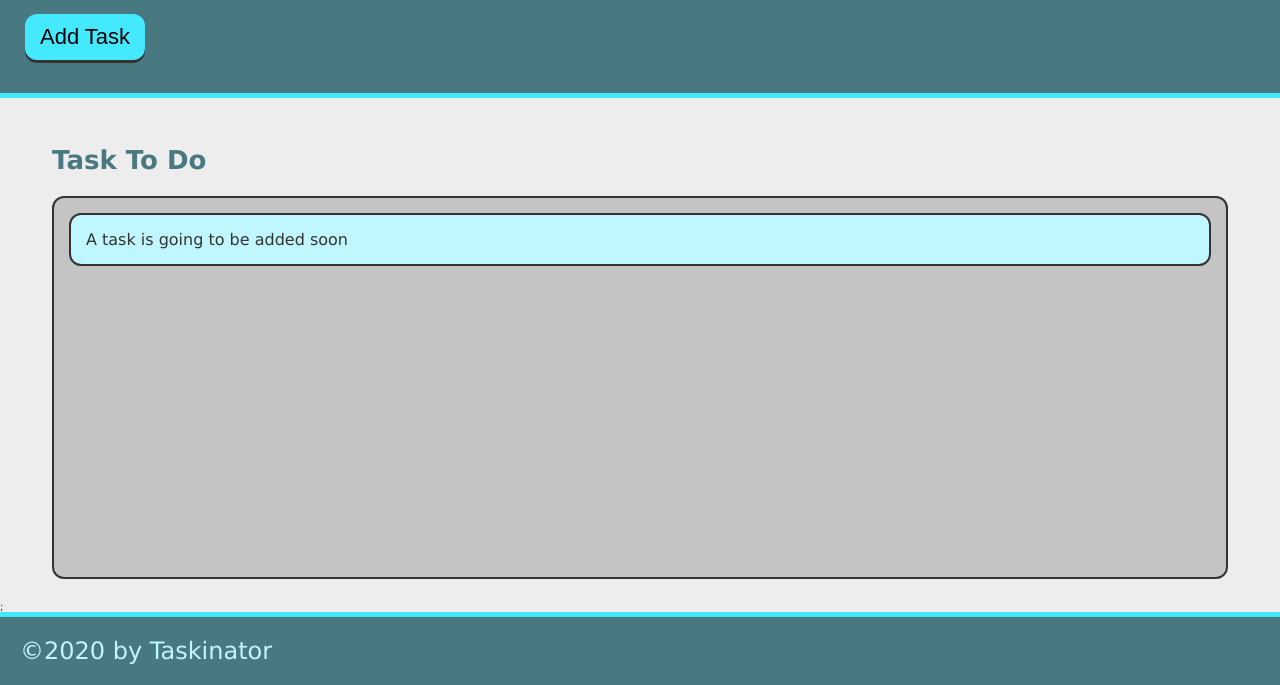
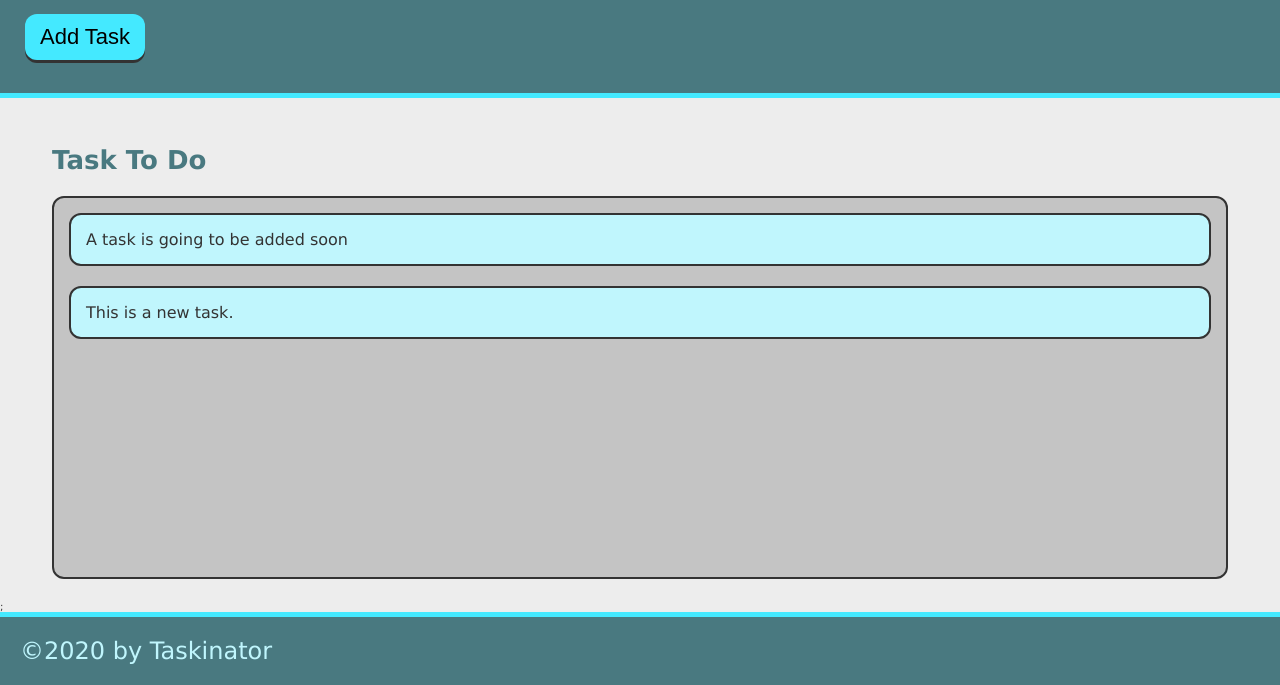
Before and after one commit to nlop3z/taskinator, a plain HTML site: page index.html in a window 1280 px wide. Both pictures are taken after a click on the button "Add Task". Shown: the part 115-800 px from the top of the page. Drawn offline with Linux system fonts and the light colour scheme.

Commit message:
add ability to add task

```diff
--- a/assets/js/script.js
+++ b/assets/js/script.js
@@ -0,0 +1,12 @@
+var buttonEl = document.querySelector("#save-task");
+//console.log(buttonEl);
+var tasksToDoEl = document.querySelector("#tasks-to-do");
+
+var createTaskHandler = function() {
+    var listItemEl = document.createElement("li");
+    listItemEl.textContent = "This is a new task.";
+    listItemEl.className = "task-item";
+    tasksToDoEl.appendChild(listItemEl);
+}
+
+  buttonEl.addEventListener("click", createTaskHandler);
--- a/index.html
+++ b/index.html
@@ -10,13 +10,13 @@
     <header>
         <h1 class="page-title">Taskinator</h1>
         <p>Click the button below to add a new task!</p>
-        <button class="btn">Add Task</button>
+        <button class="btn" id="save-task">Add Task</button>
     </header>
-    <script src="./assets/js/script.js"></script>
+
     <main class="page-content">
         <section class="task-list-wrapper">
             <h2 class="list-title">Task To Do</h2>
-            <ul class="task-list">
+            <ul class="task-list" id="tasks-to-do">
                 <li class="task-item">A task is going to be added soon</li>
             </ul>
         </section>
@@ -24,6 +24,6 @@
     <footer>
         &copy;2020 by Taskinator
     </footer>
-
+    <script src="./assets/js/script.js"></script>
 </body>
 </html>
```
